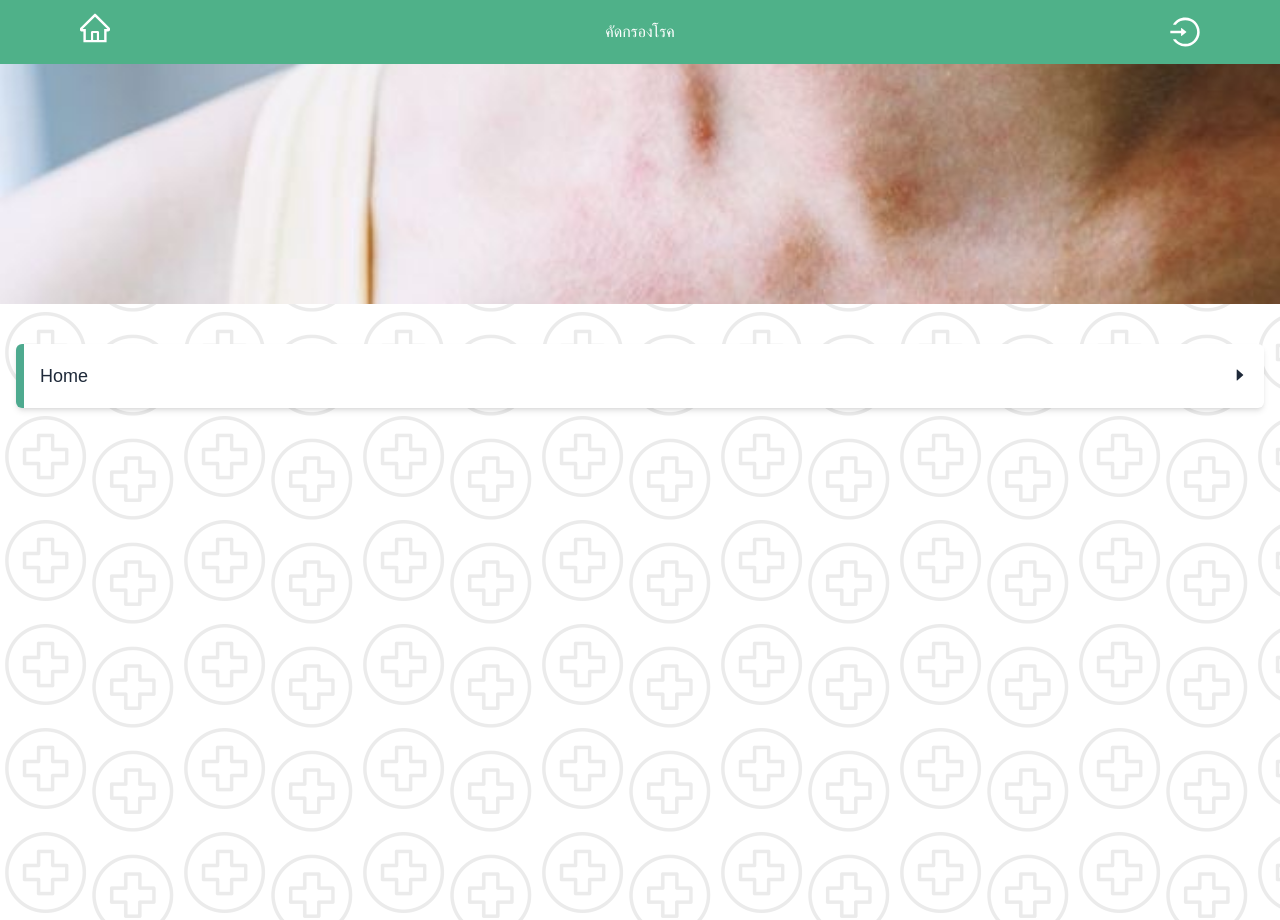
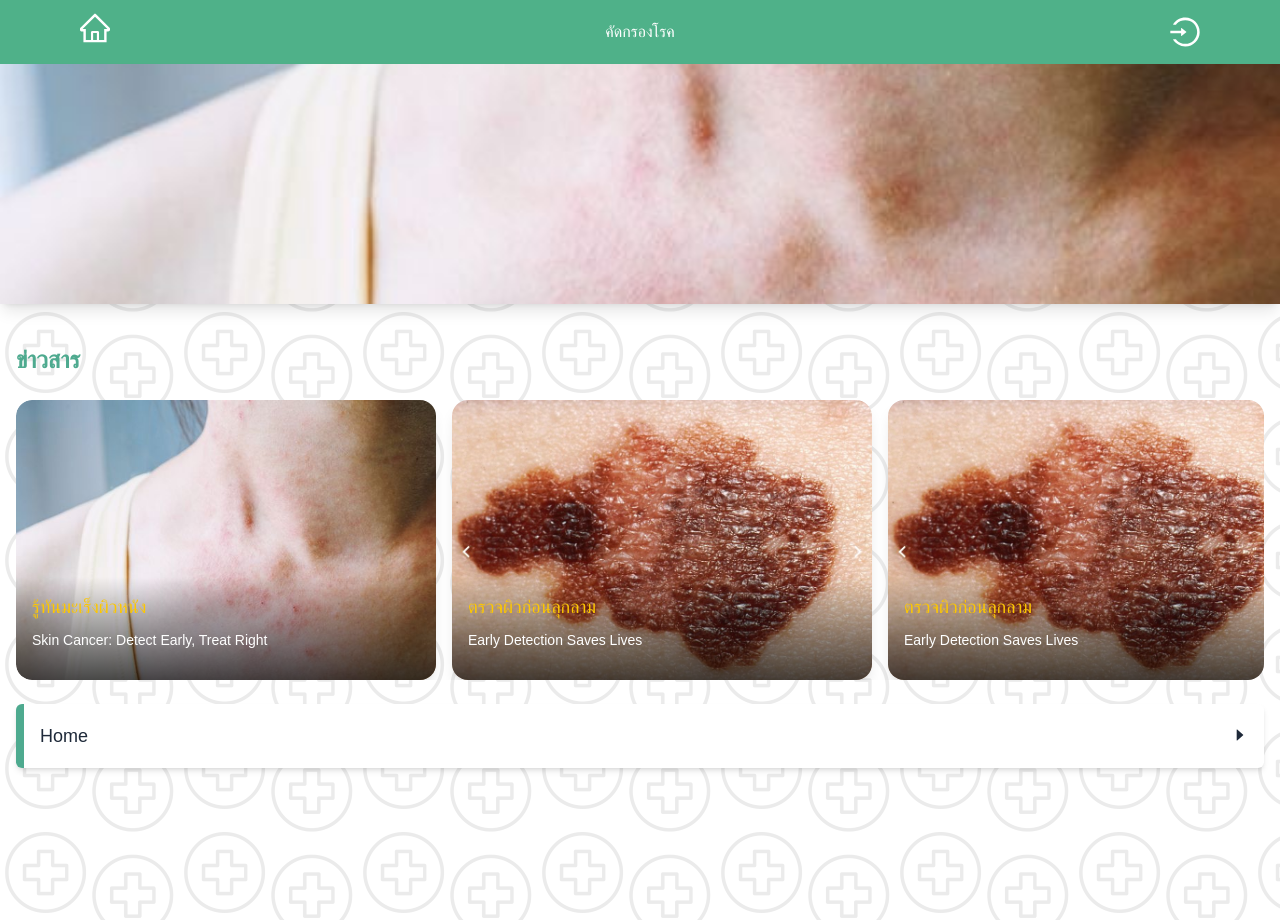
Before and after one commit to panachaiiiiiii/Frontend_ML_senior_project, a React (Vite) app in the folder front-end/: page / in a window 1280 px wide. Built offline with nearby package versions, Linux system fonts and the light colour scheme.

Commit message:
SliderCard

```diff
--- /dev/null
+++ b/front-end/src/Component/CompletedModel/CompletedModel.tsx
@@ -0,0 +1,40 @@
+import React from 'react'
+type ModalProps = {
+  open: boolean;
+  onClose: () => void;
+label: string;
+
+};
+
+const CompletedModel = ({ open, onClose, label }: ModalProps) => {
+ if (!open) return null;
+
+  return (
+    <div
+      className="fixed inset-0 z-50 flex items-center justify-center bg-black/30"
+      onClick={onClose}
+    >
+      <div
+        className="w-[240px] sm:w-[360px]  rounded-xl bg-white p-6 shadow-xl"
+        onClick={(e) => e.stopPropagation()}
+      >
+        <div className="flex flex-col items-center w-full">
+        <label className="text-md font-bold mx-auto text-gray-700">{label}</label></div>
+        <div className="mt-4">
+          <div className="mt-4 mx-auto flex justify-evenly">
+            <button
+              className="h-10  w-1/3 rounded-md bg-green-600 text-white
+                     hover:bg-green-700 transition cursor-pointer"
+                onClick={onClose}
+            >
+              ยืนยัน
+            </button>
+
+          </div>
+        </div>
+      </div>
+    </div>
+  );
+};
+
+export default CompletedModel
--- /dev/null
+++ b/front-end/src/Component/SliderCard/SliderCard.tsx
@@ -0,0 +1,74 @@
+import { useState } from "react";
+
+type Slide = {
+  id: number;
+  image: string;
+  title: string;
+  subtitle: string;
+};
+
+const slides: Slide[] = [
+  {
+    id: 1,
+    image: "/skin-rash.jpg",
+    title: "รู้ทันมะเร็งผิวหนัง",
+    subtitle: "Skin Cancer: Detect Early, Treat Right",
+  },
+  {
+    id: 2,
+    image: "/ex1.jpg",
+    title: "ตรวจผิวก่อนลุกลาม",
+    subtitle: "Early Detection Saves Lives",
+  },
+  {
+    id: 3,
+    image: "/ex1.jpg",
+    title: "ตรวจผิวก่อนลุกลาม",
+    subtitle: "Early Detection Saves Lives",
+  },
+  {
+    id: 4,
+    image: "/ex1.jpg",
+    title: "ตรวจผิวก่อนลุกลาม",
+    subtitle: "Early Detection Saves Lives",
+  },
+  {
+    id: 5,
+    image: "/ex1.jpg",
+    title: "ตรวจผิวก่อนลุกลาม",
+    subtitle: "Early Detection Saves Lives",
+  },
+];
+
+export default function SliderCard() {
+
+
+
+
+  return (
+    <div className="flex overflow-x-auto w-full space-x-4 rounded-2xl mb-6">
+  {slides.map((slide) => (
+    <div
+      key={slide.id}
+      className="relative overflow-hidden rounded-2xl shadow-lg
+                 min-w-[320px] md:min-w-[420px]"
+    >
+      <img
+        src={slide.image}
+        className="h-[280px] w-full object-cover"
+      />
+
+      <div className="absolute bottom-0 w-full bg-gradient-to-t from-black/70 to-transparent p-4">
+        <h2 className="text-yellow-400 font-bold text-lg">
+          {slide.title}
+        </h2>
+        <p className="text-white text-sm">
+          {slide.subtitle}
+        </p>
+      </div>
+    </div>
+  ))}
+</div>
+
+  );
+}
--- a/front-end/src/Page/Home.tsx
+++ b/front-end/src/Page/Home.tsx
@@ -1,6 +1,10 @@
 import React from 'react'
 import Tabbtn from '../Component/btns/Tabbtn';
+import { Slider } from 'antd';
+import SliderCard from '../Component/SliderCard/SliderCard';
+import CompletedModel from '../Component/CompletedModel/CompletedModel';
 const Home = () => {
+  const [open, setOpen] = React.useState(false);
   return (
     <div className='min-h-screen flex flex-col items-center mt-6'>
 <div
@@ -9,10 +13,18 @@ const Home = () => {
     -ml-[50vw] -mr-[50vw]
     w-screen h-[194px] md:h-[240px]
     bg-center bg-cover
+    shadow-lg
   "
   style={{ backgroundImage: "url('/skin-rash.jpg')" }}
 />
-      <Tabbtn label="Home"  muted={false} />
+
+<div className='flex justify-start w-full'>
+<p className='text-2xl font-bold text-green-700'>ข่าวสาร</p>
+</div>
+
+    <SliderCard />
+      <Tabbtn label="Home"  muted={false} onClick={() => {setOpen(true)}}/>
+      <CompletedModel open={open} onClose={() => setOpen(false)} label="ยืนยันการทำรายการ"/>
 
     </div>
   )
```
